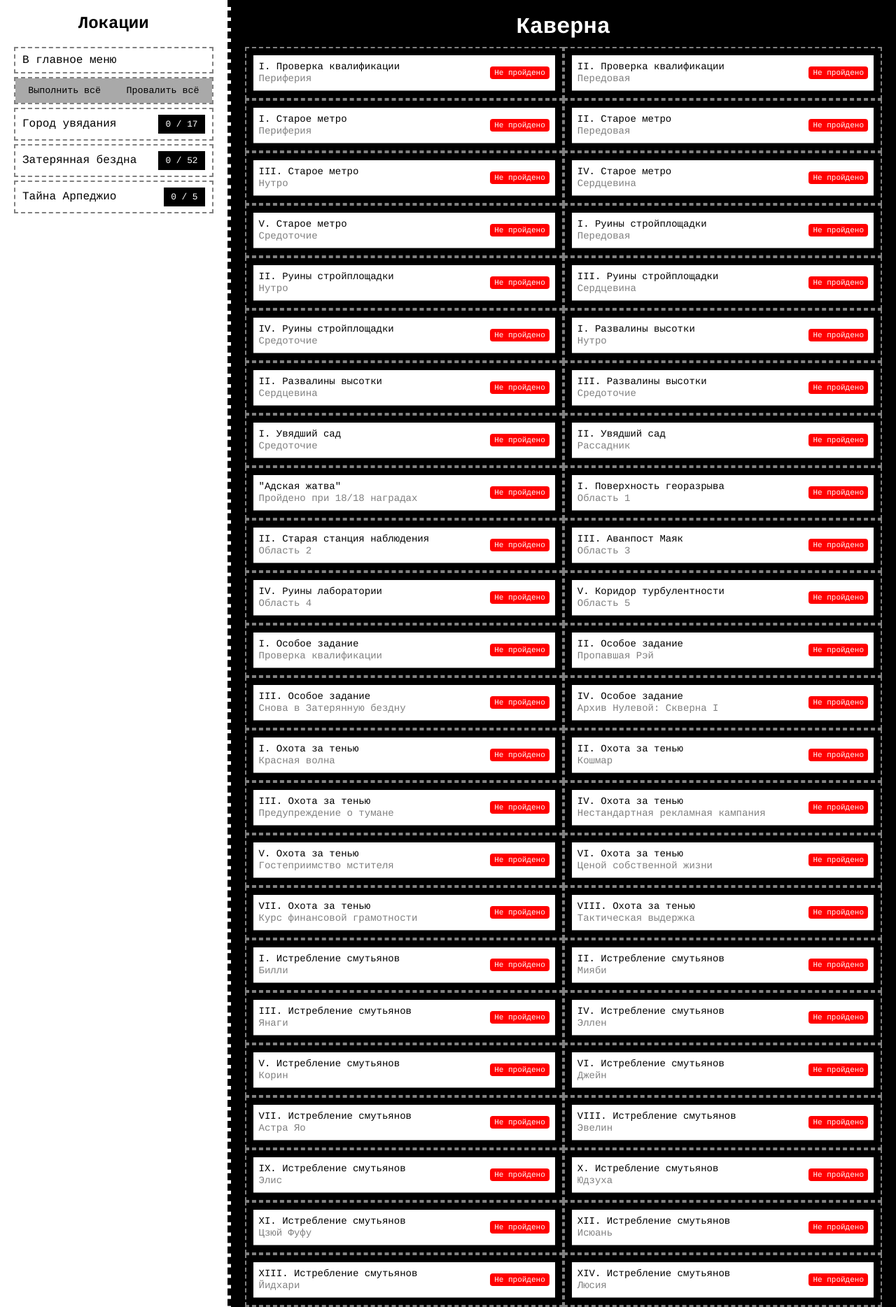
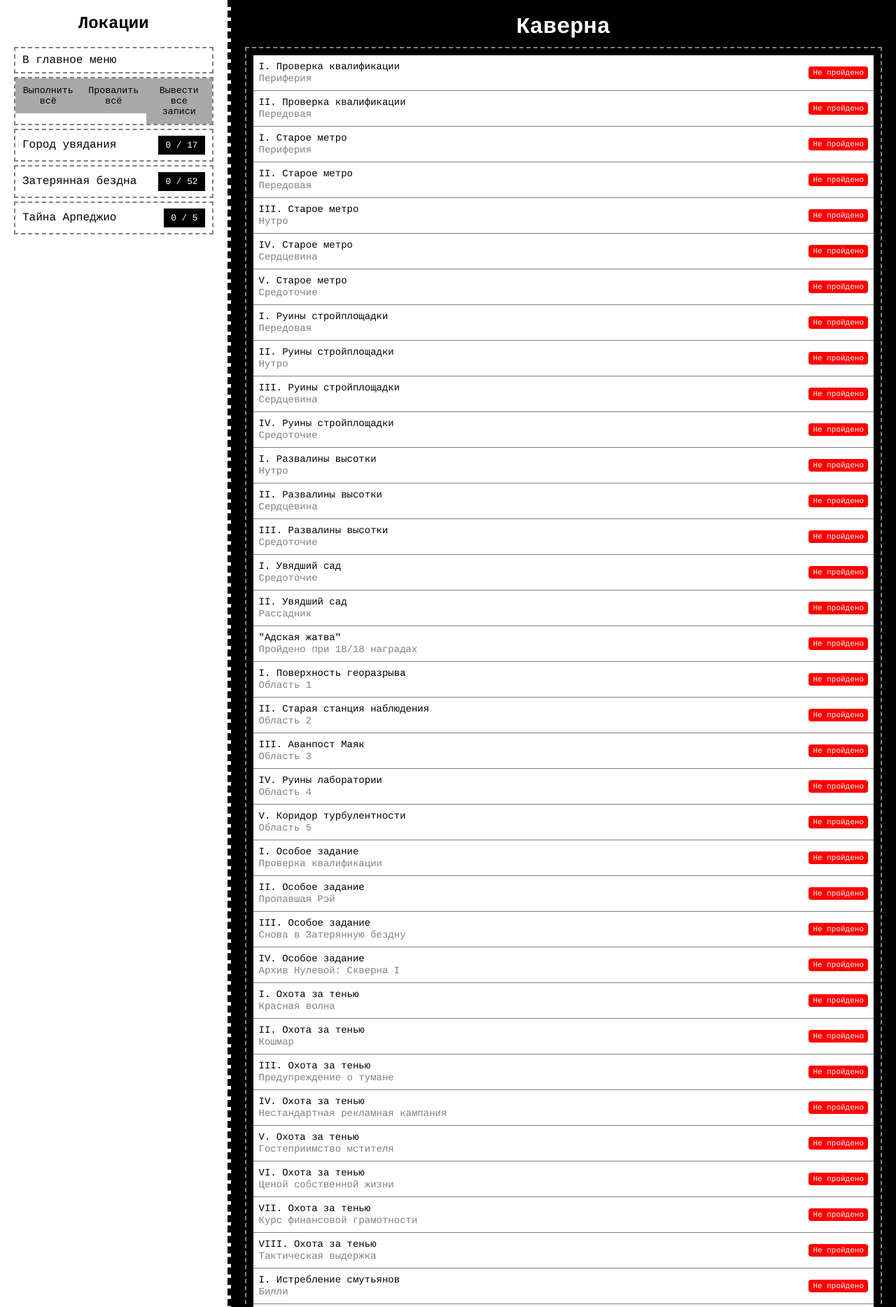
Before and after one commit to VladosssE/zenless_zz_flask, a Flask app: page /hollow_stats/ in a window 1280 px wide. Shown: the top 1868 px of the page at 70% size. Run offline with Flask 3, Linux system fonts and the light colour scheme; some web fonts are replaced.

Commit message:
Добавлена кнопка "Вывести все записи" (UX)
[07.01.2026 19:32]

```diff
--- a/templates/friends_stats/index.html
+++ b/templates/friends_stats/index.html
@@ -21,6 +21,9 @@
 				</form>
 				<form method="post" action="{{ url_for('friends_stats.disable_all') }}">
 					<button type="submit" class="complete-all-button">Провалить всё</button>
+				</form>
+				<form method="get" action="{{ url_for('friends_stats.list_data') }}">
+					<button type="submit" class="complete-all-button">Вывести все записи</button>
 				</form>
 			</li>
 			{% for friends in all_certain %}
--- a/templates/godfinger_stats/index.html
+++ b/templates/godfinger_stats/index.html
@@ -21,6 +21,9 @@
 					</form>
 					<form method="post" action="{{ url_for('godfinger_stats.disable_all') }}">
 						<button type="submit" class="complete-all-button">Провалить всё</button>
+					</form>
+					<form method="get" action="{{ url_for('godfinger_stats.list_data') }}">
+						<button type="submit" class="complete-all-button">Вывести все записи</button>
 					</form>
 				</li>
 				{% for game in all_certain %}
--- a/templates/hdd_stats/index.html
+++ b/templates/hdd_stats/index.html
@@ -21,6 +21,9 @@
 					</form>
 					<form method="post" action="{{ url_for('hdd_stats.disable_all') }}">
 						<button type="submit" class="complete-all-button">Провалить всё</button>
+					</form>
+					<form method="get" action="{{ url_for('hdd_stats.list_data') }}">
+						<button type="submit" class="complete-all-button">Вывести все записи</button>
 					</form>
 				</li>
 				{% for chapter in all_certain %}
--- a/templates/hollow_stats/index.html
+++ b/templates/hollow_stats/index.html
@@ -22,6 +22,9 @@
 				<form method="post" action="{{ url_for('hollow_stats.disable_all') }}">
 					<button type="submit" class="complete-all-button">Провалить всё</button>
 				</form>
+				<form method="get" action="{{ url_for('hollow_stats.list_data') }}">
+					<button type="submit" class="complete-all-button">Вывести все записи</button>
+				</form>
 			</li>
 			{% for hollow in all_certain %}
 				{% set count = summary[hollow] %}
@@ -39,9 +42,10 @@
 
 	<div class="content">
 		<h1 class="main-panel-title">Каверна</h1>
-        <div class="two-columns">
+		<div class="one-columns">
+			<div class="column">
 			{% for ach in all_data if not current_hollow or ach.hollow_name == current_hollow %}
-                <div class="column">
+
 					<form method="post" action="{{ url_for('hollow_stats.update_status') }}">
 						<input type="hidden" name="hollow_id" value="{{ ach.hollow_id }}">
 						<button type="submit" class="column-content-btn">
@@ -56,8 +60,8 @@
 							</div>
 						</button>
 					</form>
+			{% endfor %}
 			</div>
-            {% endfor %}
 		</div>
 	</div>
 </body>
--- a/templates/mewmew_stats/index.html
+++ b/templates/mewmew_stats/index.html
@@ -21,6 +21,9 @@
 					</form>
 					<form method="post" action="{{ url_for('mewmew_stats.disable_all') }}">
 						<button type="submit" class="complete-all-button">Провалить всё</button>
+					</form>
+					<form method="get" action="{{ url_for('mewmew_stats.list_data') }}">
+						<button type="submit" class="complete-all-button">Вывести все записи</button>
 					</form>
 				</li>
 				{% for street in all_certain %}
--- a/templates/sage_stats/index.html
+++ b/templates/sage_stats/index.html
@@ -21,6 +21,9 @@
 					</form>
 					<form method="post" action="{{ url_for('sage_stats.disable_all') }}">
 						<button type="submit" class="complete-all-button">Провалить всё</button>
+					</form>
+					<form method="get" action="{{ url_for('sage_stats.list_data') }}">
+						<button type="submit" class="complete-all-button">Вывести все записи</button>
 					</form>
 				</li>
 				{% for street in all_certain %}
--- a/templates/video_stats/index.html
+++ b/templates/video_stats/index.html
@@ -21,6 +21,9 @@
 				</form>
 				<form method="post" action="{{ url_for('video_stats.disable_all') }}">
 					<button type="submit" class="complete-all-button">Провалить всё</button>
+				</form>
+				<form method="get" action="{{ url_for('video_stats.list_data') }}">
+					<button type="submit" class="complete-all-button">Вывести все записи</button>
 				</form>
 			</li>
 			{% for video in all_certain %}
```
Lines whose indentation alone changed are shown as unchanged.
